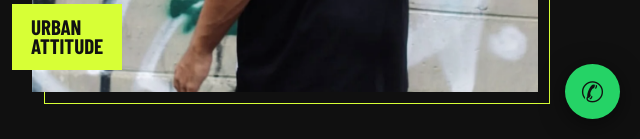
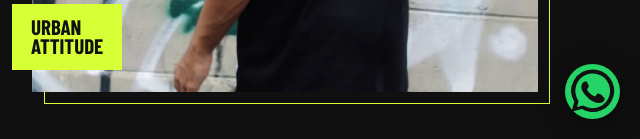
Before and after one commit to wchagas73-lang/charllottone, a plain HTML site: page index.html in a window 1280 px wide. Shown: the part 661-800 px from the top of the page, 640-1280 px from the left. Drawn offline with nearby package versions, Linux system fonts and the light colour scheme; a web font is replaced by a local one.

Commit message:
Corrige ícone flutuante do WhatsApp

```diff
--- a/index.html
+++ b/index.html
@@ -119,7 +119,12 @@
     <small>© <span id="year"></span> CHARLLOTTONE. TODOS OS DIREITOS RESERVADOS.</small>
     <small class="credit">DESENVOLVIDO POR ARCANY DIGITAL</small>
   </footer>
-  <a class="floating-whatsapp" href="https://wa.me/5532999953215?text=Olá!%20Vim%20pelo%20site%20da%20Charllottone." target="_blank" rel="noopener" aria-label="Falar com a Charllottone pelo WhatsApp">✆</a>
+  <a class="floating-whatsapp" href="https://wa.me/5532999953215?text=Olá!%20Vim%20pelo%20site%20da%20Charllottone." target="_blank" rel="noopener" aria-label="Falar com a Charllottone pelo WhatsApp">
+    <svg viewBox="0 0 32 32" aria-hidden="true" focusable="false">
+      <path fill="currentColor" d="M16 3.2A12.4 12.4 0 0 0 5.4 22l-1.6 5.8 6-1.6A12.4 12.4 0 1 0 16 3.2Zm0 22.5a10 10 0 0 1-5.1-1.4l-.4-.2-3.5.9.9-3.4-.2-.4A10.1 10.1 0 1 1 16 25.7Z"/>
+      <path fill="currentColor" d="M21.5 18.2c-.3-.2-1.8-.9-2.1-1s-.5-.2-.7.2-.8 1-1 1.2-.4.2-.7.1a8.2 8.2 0 0 1-2.4-1.5 9 9 0 0 1-1.7-2.1c-.2-.3 0-.5.1-.7l.5-.6.3-.5c.1-.2 0-.4 0-.6l-.9-2.1c-.2-.5-.5-.4-.7-.4h-.6c-.2 0-.6.1-.9.4s-1.2 1.2-1.2 2.8 1.2 3.2 1.4 3.4c.2.2 2.4 3.7 5.9 5.1.8.3 1.4.5 1.9.6.8.2 1.5.2 2.1.1.6-.1 1.8-.7 2-1.4.3-.7.3-1.3.2-1.4-.1-.2-.3-.3-.6-.5Z"/>
+    </svg>
+  </a>
   <script src="script.js"></script>
 </body>
 </html>
```
